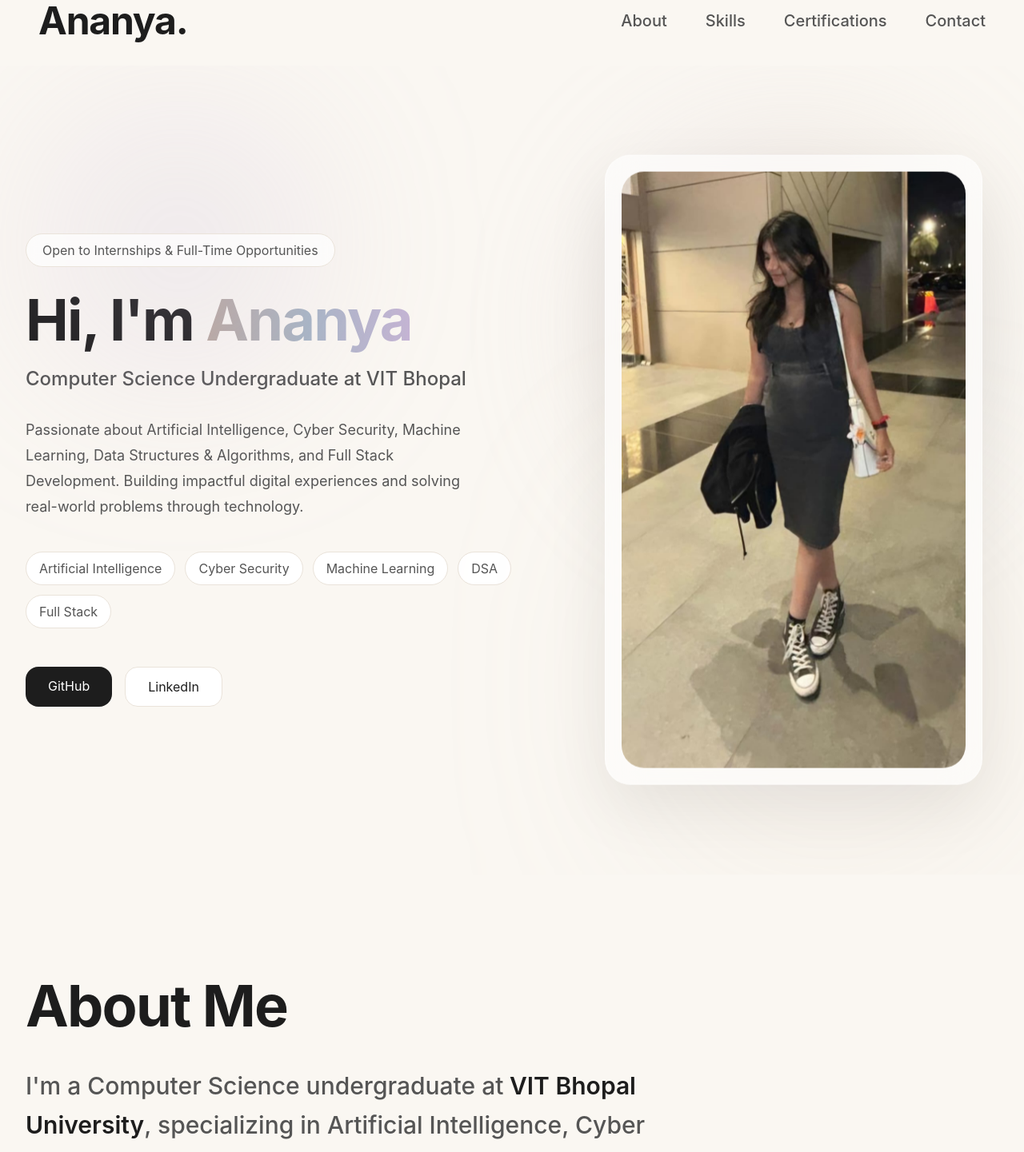
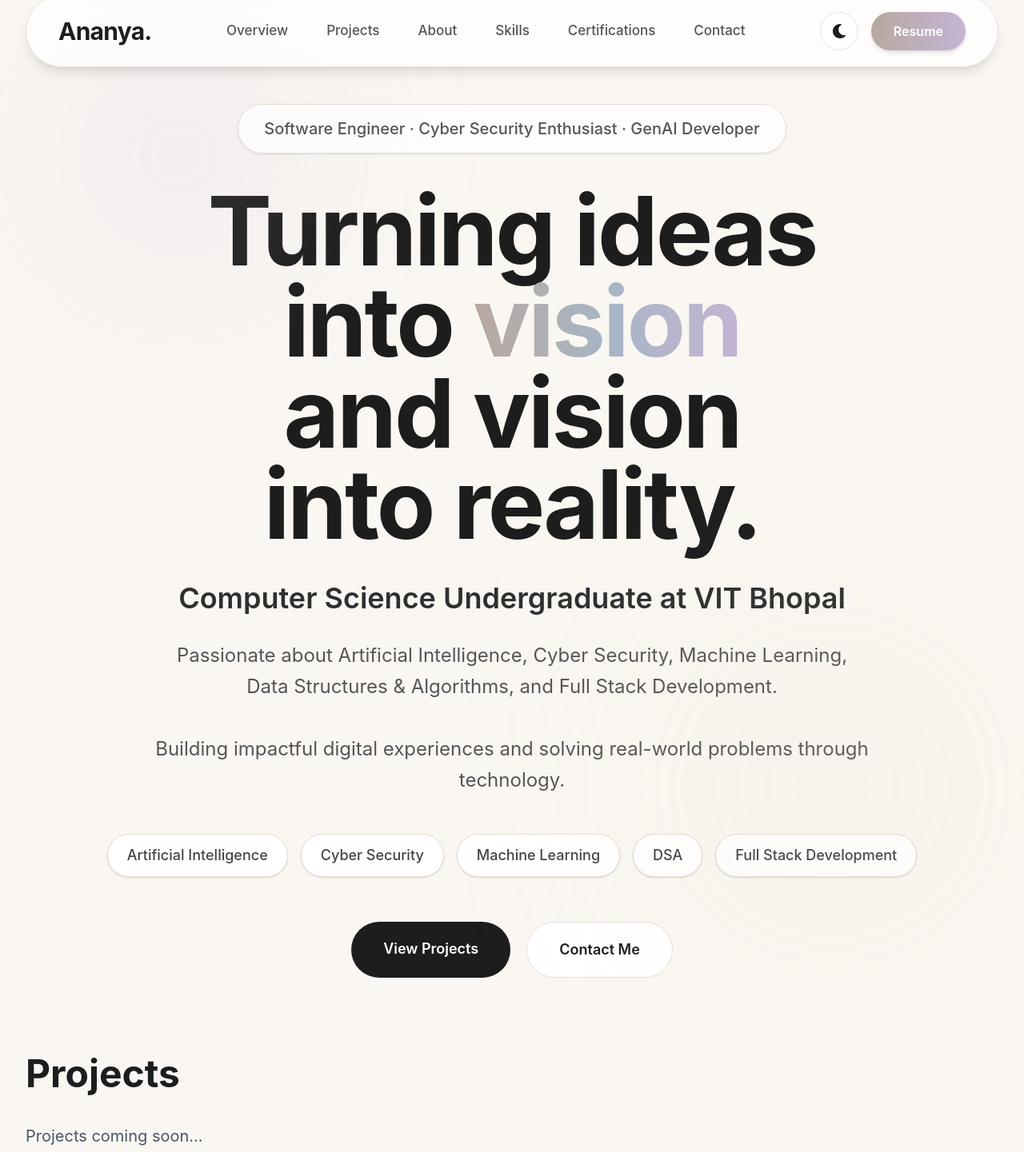
Before and after one commit to Ananya-vit/ananya-portfolio, a React app: page / in a window 1280 px wide. Shown: the part 30-1471 px from the top of the page at 80% size. Built offline with nearby package versions, Linux system fonts and the light colour scheme; the HTML template or start-up script is replaced by a standard one.

Commit message:
Added Overview Section

```diff
--- a/src/App.jsx
+++ b/src/App.jsx
@@ -2,18 +2,35 @@ import Navbar from "./components/Navbar";
 import Hero from "./components/Hero";
 import About from "./components/About";
 import Skills from "./components/Skills";
+import Project from "./components/Project";
 import Certification from "./components/Certification";
 import Contact from "./components/Contact";
 
 function App() {
   return (
-   <div className="bg-[#FAF7F2] text-[#1D1D1D] min-h-screen">
+    <div className="bg-[#FAF7F2] text-[#1D1D1D] min-h-screen overflow-x-hidden">
+
+      {/* Navbar */}
       <Navbar />
+
+      {/* Hero / Overview */}
       <Hero />
+
+      {/* Projects */}
+      <Project />
+
+      {/* About */}
       <About />
+
+      {/* Skills */}
       <Skills />
+
+      {/* Certifications */}
       <Certification />
+
+      {/* Contact */}
       <Contact />
+
     </div>
   );
 }
--- a/src/components/About.jsx
+++ b/src/components/About.jsx
@@ -4,28 +4,59 @@ function About() {
       id="about"
       className="py-32 px-8 max-w-7xl mx-auto"
     >
-      <h2 className="text-6xl md:text-7xl font-bold tracking-tight text-[#1D1D1D] mb-10">
-        About Me
-      </h2>
+      <div className="grid md:grid-cols-2 gap-16 items-center">
 
-      <div className="max-w-4xl">
-        <p className="text-2xl md:text-3xl leading-relaxed text-[#555555] font-medium">
-          I'm a Computer Science undergraduate at
-          <span className="text-[#1D1D1D] font-semibold">
-            {" "}VIT Bhopal University
-          </span>,
-          specializing in Artificial Intelligence,
-          Cyber Security, Machine Learning, and
-          Data Structures & Algorithms.
-        </p>
+        {/* Image */}
 
-        <p className="text-xl md:text-2xl leading-relaxed text-[#555555] mt-8">
-          I enjoy building modern web applications,
-          exploring emerging technologies, and solving
-          real-world problems through technology.
-          My goal is to create impactful digital
-          experiences that are both functional and beautiful.
-        </p>
+        <div className="flex justify-center">
+
+          <div className="relative">
+
+            <div className="absolute inset-0 bg-[#C5B4D4]/20 blur-3xl rounded-full"></div>
+
+            <img
+              src="/profile.jpeg"
+              alt="Ananya Singh"
+              className="
+                relative
+                w-[320px]
+                md:w-[420px]
+                rounded-[32px]
+                shadow-2xl
+                object-cover
+              "
+            />
+
+          </div>
+
+        </div>
+
+        {/* Content */}
+
+        <div>
+
+          <h2 className="text-5xl font-bold text-[#1D1D1D] mb-8">
+            About Me
+          </h2>
+
+          <p className="text-xl leading-9 text-[#555555]">
+            I'm Ananya, a Computer Science
+            Undergraduate at Vellore Institute of Technology, Bhopal, with interests in
+            Artificial Intelligence, Cyber Security, Generative & Agentic AI,
+            Machine Learning, Data Structures &
+            Algorithms, and Full Stack Development.
+
+            <br />
+            <br />
+
+            I enjoy building impactful projects,
+            learning emerging technologies, build and learn
+            and solving real-world problems through
+            technology and innovation.
+          </p>
+
+        </div>
+
       </div>
     </section>
   );
--- a/src/components/Hero.jsx
+++ b/src/components/Hero.jsx
@@ -1,62 +1,95 @@
 function Hero() {
   return (
-    <section className="relative overflow-hidden py-28">
+    <section
+      id="overview"
+      className="relative min-h-screen flex items-center justify-center pt-40 overflow-hidden"
+    >
+      {/* Background Glow */}
 
-      {/* Background Blobs */}
-      <div className="absolute top-20 left-20 w-72 h-72 bg-[#C5B4D4]/30 blur-[120px] rounded-full"></div>
+      <div className="absolute top-20 left-20 w-72 h-72 bg-[#C5B4D4]/20 blur-[120px] rounded-full"></div>
 
-      <div className="absolute bottom-20 right-20 w-80 h-80 bg-[#D9C6B0]/30 blur-[140px] rounded-full"></div>
+      <div className="absolute bottom-20 right-20 w-80 h-80 bg-[#D9C6B0]/20 blur-[140px] rounded-full"></div>
 
-      <div className="max-w-7xl mx-auto px-8">
+      {/* Content */}
 
-        <div className="grid lg:grid-cols-[1.1fr_0.9fr] gap-20 items-center">
+      <div className="max-w-7xl mx-auto px-8 text-center">
 
-          {/* LEFT */}
+        {/* Badge */}
 
-          <div>
+        <div className="flex justify-center mb-10">
+          <div className="inline-flex items-center px-8 py-4 rounded-full border border-[#E7DED5] bg-white/70 backdrop-blur-md shadow-sm">
+            <span className="text-[#555555] text-base md:text-xl font-medium">
+              Software Engineer · Cyber Security Enthusiast · GenAI Developer
+            </span>
+          </div>
+        </div>
 
-            <span className="inline-flex items-center px-5 py-2 rounded-full bg-white/70 backdrop-blur-sm border border-[#EAE3DA] text-[#555555]">
-              Open to Internships & Full-Time Opportunities
+        {/* Main Heading */}
+
+        <h1 className="text-6xl md:text-8xl lg:text-[120px] font-bold leading-[0.95] tracking-tight text-[#1D1D1D]">
+
+          Turning ideas
+          <br />
+
+          into{" "}
+
+          <span className="bg-gradient-to-r from-[#B8A89F] via-[#A7B5C5] to-[#C5B4D4] bg-clip-text text-transparent">
+            vision
           </span>
 
-            <h1 className="mt-8 text-[72px] leading-[0.95] font-bold tracking-tight text-[#1D1D1D]">
+          <br />
 
-              Hi, I'm{" "}
+          and vision
+          <br />
 
-              <span className="bg-gradient-to-r from-[#B8A89F] via-[#A7B5C5] to-[#C5B4D4] bg-clip-text text-transparent">
-                Ananya
-              </span>
+          into reality.
 
         </h1>
 
-            <h2 className="mt-6 text-2xl font-medium text-[#555555]">
+        {/* Subtitle */}
+
+        <h2 className="mt-10 text-2xl md:text-4xl font-semibold text-[#2F2F2F]">
           Computer Science Undergraduate at VIT Bhopal
         </h2>
 
-            <p className="mt-8 text-lg leading-8 text-[#555555] max-w-xl">
+        {/* Description */}
+
+        <p className="mt-8 text-lg md:text-2xl text-[#555555] leading-relaxed max-w-4xl mx-auto">
           Passionate about Artificial Intelligence,
           Cyber Security, Machine Learning,
           Data Structures & Algorithms,
           and Full Stack Development.
 
-              Building impactful digital experiences
-              and solving real-world problems through technology.
+          <br />
+          <br />
+
+          Building impactful digital experiences and
+          solving real-world problems through technology.
         </p>
 
-            {/* Skills */}
+        {/* Skill Pills */}
 
-            <div className="flex flex-wrap gap-3 mt-10">
+        <div className="flex flex-wrap justify-center gap-4 mt-12">
 
           {[
             "Artificial Intelligence",
             "Cyber Security",
             "Machine Learning",
             "DSA",
-                "Full Stack",
+            "Full Stack Development",
           ].map((skill) => (
             <span
               key={skill}
-                  className="px-4 py-2 rounded-full bg-white border border-[#EAE3DA] text-[#555555]"
+              className="
+                px-6 py-3
+                rounded-full
+                bg-white
+                border border-[#E7DED5]
+                text-[#444444]
+                text-lg
+                font-medium
+                shadow-sm
+              "
             >
               {skill}
             </span>
@@ -66,71 +99,44 @@ function Hero() {
 
         {/* Buttons */}
 
-            <div className="flex gap-4 mt-12 flex-wrap">
+        <div className="flex justify-center gap-5 mt-14 flex-wrap">
 
           <a
-                href="https://github.com/Ananya-vit"
-                target="_blank"
-                rel="noreferrer"
-                className="px-7 py-3 rounded-2xl bg-[#1D1D1D] text-white hover:opacity-90 transition"
+            href="#projects"
+            className="
+              px-10 py-5
+              rounded-full
+              bg-[#1D1D1D]
+              text-white
+              text-lg
+              font-semibold
+              hover:scale-105
+              transition-all
+            "
           >
-                GitHub
+            View Projects
           </a>
 
           <a
-                href="https://www.linkedin.com/in/ananya-b19322326"
-                target="_blank"
-                rel="noreferrer"
-                className="px-7 py-3 rounded-2xl bg-white border border-[#EAE3DA]"
+            href="#contact"
+            className="
+              px-10 py-5
+              rounded-full
+              border border-[#E7DED5]
+              bg-white
+              text-[#1D1D1D]
+              text-lg
+              font-semibold
+              hover:scale-105
+              transition-all
+            "
           >
-                LinkedIn
+            Contact Me
           </a>
 
         </div>
 
       </div>
-
-          {/* RIGHT */}
-
-          <div className="relative flex justify-center">
-
-            {/* Gradient Blob */}
-
-            <div className="absolute w-[420px] h-[420px] bg-gradient-to-br from-[#C5B4D4] via-[#D9C6B0] to-[#A7B5C5] rounded-full blur-[100px] opacity-40"></div>
-
-            {/* Image Card */}
-
-            <div className="
-              relative
-              bg-white/60
-              backdrop-blur-xl
-              p-5
-              rounded-[32px]
-              border
-              border-white/50
-              shadow-[0_30px_80px_rgba(0,0,0,0.08)]
-              animate-float
-            ">
-
-              <img
-                src="/profile.jpeg"
-                alt="Ananya"
-                className="
-                  w-[360px]
-                  md:w-[430px]
-                  rounded-[28px]
-                  object-cover
-                "
-              />
-
-            </div>
-
-          </div>
-
-        </div>
-
-      </div>
-
     </section>
   );
 }
--- a/src/components/Navbar.jsx
+++ b/src/components/Navbar.jsx
@@ -1,27 +1,62 @@
-function Navbar() {
+import { FaMoon, FaSun } from "react-icons/fa";
+
+function Navbar({ darkMode, setDarkMode }) {
   return (
-    <nav className="flex justify-between items-center px-12 py-8 max-w-7xl mx-auto">
+    <nav
+      className={`
+        fixed top-6 left-1/2 -translate-x-1/2 z-50
+        w-[95%] max-w-[1400px]
+        backdrop-blur-xl
+        rounded-full
+        px-10 py-5
+        shadow-lg
+        transition-all duration-300
+        ${
+          darkMode
+            ? "bg-[#121212]/80 border border-[#2A2A2A]"
+            : "bg-white/75 border border-[#E8E1D8]"
+        }
+      `}
+    >
+      <div className="flex items-center justify-between">
 
-      <h1 className="text-5xl font-bold tracking-tight text-[#1D1D1D]">
+        {/* Logo */}
+
+        <h1
+          className={`text-3xl font-bold tracking-tight ${
+            darkMode ? "text-white" : "text-[#1D1D1D]"
+          }`}
+        >
           Ananya.
         </h1>
 
-      <ul className="flex gap-12 items-center">
+        {/* Navigation */}
+
+        <ul
+          className={`hidden md:flex items-center gap-12 text-[17px] font-medium ${
+            darkMode ? "text-gray-300" : "text-[#555555]"
+          }`}
+        >
+          <li>
+            <a href="#overview" className="hover:text-[#B8A89F] transition">
+              Overview
+            </a>
+          </li>
 
           <li>
-          <a
-            href="#about"
-            className="text-xl font-medium text-[#555555] hover:text-[#1D1D1D] transition"
-          >
+            <a href="#projects" className="hover:text-[#B8A89F] transition">
+              Projects
+            </a>
+          </li>
+
+          <li>
+            <a href="#about" className="hover:text-[#B8A89F] transition">
               About
             </a>
           </li>
 
           <li>
-          <a
-            href="#skills"
-            className="text-xl font-medium text-[#555555] hover:text-[#1D1D1D] transition"
-          >
+            <a href="#skills" className="hover:text-[#B8A89F] transition">
               Skills
             </a>
           </li>
@@ -29,22 +64,65 @@ function Navbar() {
           <li>
             <a
               href="#certifications"
-            className="text-xl font-medium text-[#555555] hover:text-[#1D1D1D] transition"
+              className="hover:text-[#B8A89F] transition"
             >
               Certifications
             </a>
           </li>
 
           <li>
-          <a
-            href="#contact"
-            className="text-xl font-medium text-[#555555] hover:text-[#1D1D1D] transition"
-          >
+            <a href="#contact" className="hover:text-[#B8A89F] transition">
               Contact
             </a>
           </li>
+        </ul>
 
-      </ul>
+        {/* Right Side */}
+
+        <div className="flex items-center gap-4">
+
+          {/* Theme Toggle */}
+
+          <button
+            onClick={() => setDarkMode(!darkMode)}
+            className={`
+              w-12 h-12 rounded-full
+              flex items-center justify-center
+              transition-all duration-300
+              hover:scale-105
+              ${
+                darkMode
+                  ? "bg-[#1E1E1E] text-white border border-[#333]"
+                  : "bg-white text-[#1D1D1D] border border-[#E8E1D8]"
+              }
+            `}
+          >
+            {darkMode ? <FaSun size={18} /> : <FaMoon size={18} />}
+          </button>
+
+          {/* Resume Button */}
+
+          <a
+            href="/resume.pdf"
+            target="_blank"
+            rel="noopener noreferrer"
+            className="
+              px-7 py-3
+              rounded-full
+              bg-gradient-to-r
+              from-[#B8A89F]
+              to-[#C5B4D4]
+              text-white
+              font-semibold
+              shadow-md
+              hover:scale-105
+              transition-all duration-300
+            "
+          >
+            Resume
+          </a>
+        </div>
+      </div>
     </nav>
   );
 }
--- a/src/components/Project.jsx
+++ b/src/components/Project.jsx
@@ -0,0 +1,18 @@
+function Project() {
+  return (
+    <section
+      id="projects"
+      className="py-24 px-8 max-w-7xl mx-auto"
+    >
+      <h2 className="text-5xl font-bold mb-10">
+        Projects
+      </h2>
+
+      <p className="text-xl text-gray-600">
+        Projects coming soon...
+      </p>
+    </section>
+  );
+}
+
+export default Project;
--- a/src/index.css
+++ b/src/index.css
@@ -26,3 +26,9 @@ body {
 .animate-float {
   animation: float 6s ease-in-out infinite;
 }
+body {
+  background: #faf7f2;
+  color: #1d1d1d;
+  font-family: Inter, sans-serif;
+  overflow-x: hidden;
+}
```
Lines whose indentation alone changed are shown as unchanged.
